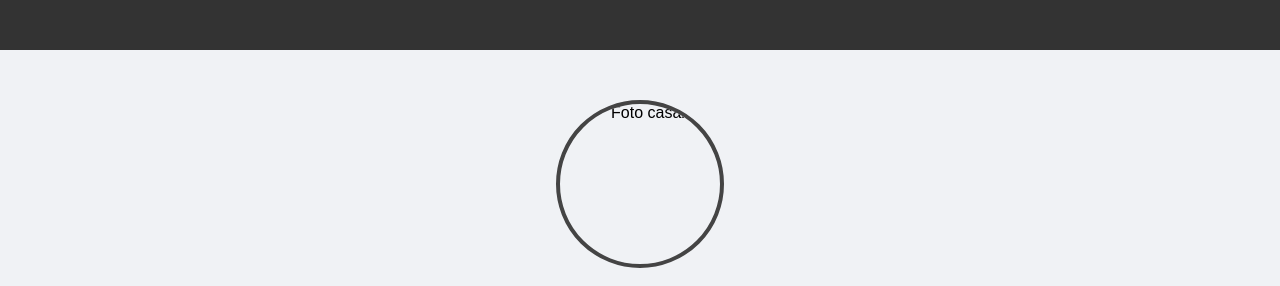
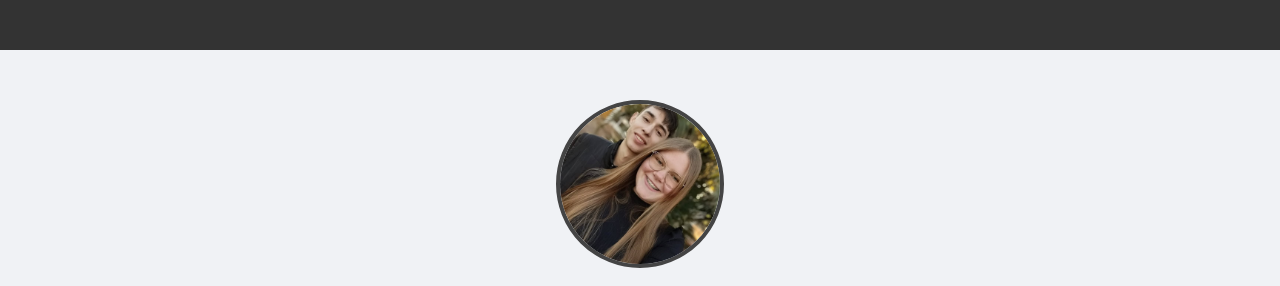
Before and after one commit to Williamrafaelfagundes/datasimportantes, a plain HTML site: page index.html in a window 1280 px wide. Shown: the top 286 px of the page. Drawn offline with Linux system fonts and the light colour scheme.

Commit message:
Update index.html

```diff
--- a/index.html
+++ b/index.html
@@ -108,7 +108,7 @@
 
   <main>
     <div class="foto-namoro">
-      <img src="imagens/foto.png" alt="Foto casal">
+      <img src="foto.png" alt="Foto casal">
     </div>
 
     <h1>Tempo desde que começamos a namoro</h1>
```
